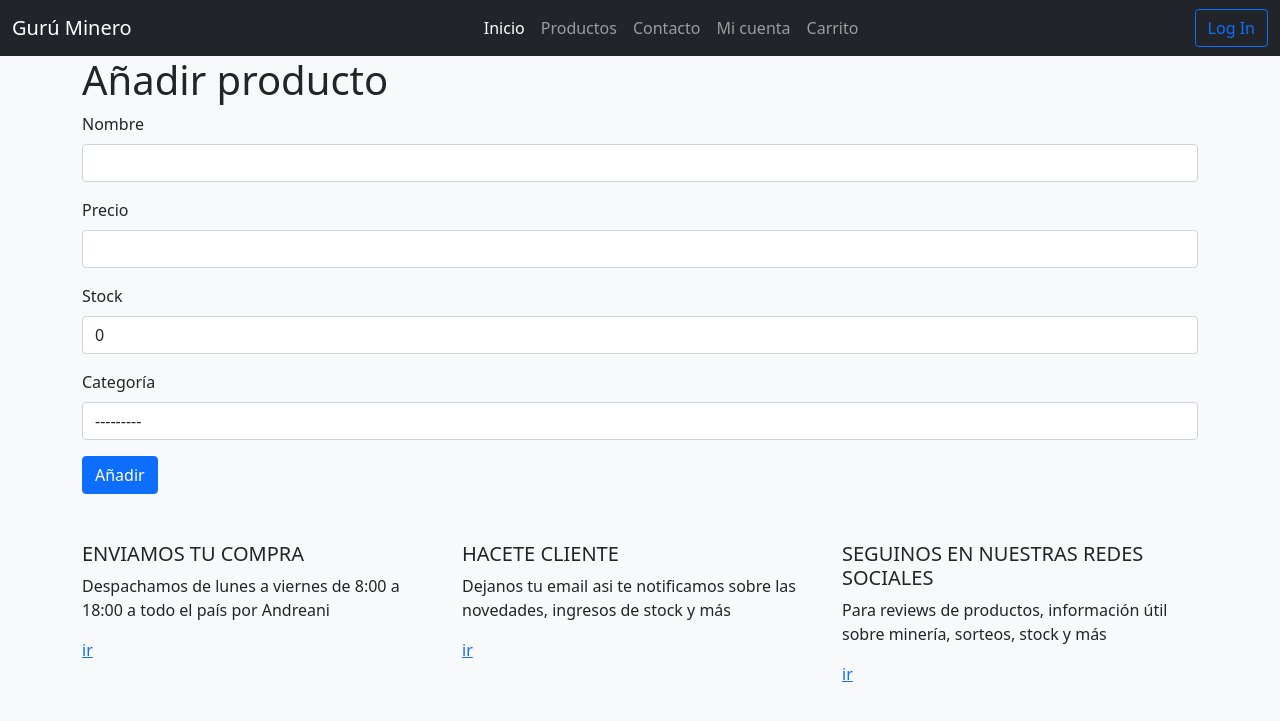
After one commit to ivanln26/404_minerva, a Django app: page /product/create in a window 1280 px wide. The commit adds this page. Shown: the top 721 px of the page. Run offline with Django 3.2, Linux system fonts and the light colour scheme.

Commit message:
Add create product view and template

```diff
--- /dev/null
+++ b/minerva/templates/product_create.html
@@ -0,0 +1,31 @@
+{% extends 'base.html' %}
+
+{% block title %}Añadir producto{% endblock %}
+
+{% block content %}
+  <h1>Añadir producto</h1>
+  <form action="{% url 'product_create' %}" method="post">
+    {% csrf_token %}
+    <div class="mb-3">
+      <label class="form-label" for="id_name">Nombre</label>
+      <input id="id_name" class="form-control" name="name" maxlength="25" required type="text">
+    </div>
+    <div class="mb-3">
+      <label class="form-label" for="id_price">Precio</label>
+      <input id="id_price" class="form-control" name="price" step="any" required type="number">
+    </div>
+    <div class="mb-3">
+      <label class="form-label" for="id_stock">Stock</label>
+      <input id="id_stock" class="form-control" name="stock" value="0" min="0" required type="number">
+    </div>
+    <div class="mb-3">
+      <label class="form-label" for="id_category">Categoría</label>
+      <select id="id_category" class="form-control" name="category" required>
+        <option value="" selected>---------</option>
+        <option value="1">Placa de video</option>
+        <option value="2">Rizer</option>
+      </select>
+    </div>
+    <button class="btn btn-primary" type="submit">Añadir</button>
+  </form>
+{% endblock %}
--- a/minerva/urls.py
+++ b/minerva/urls.py
@@ -7,6 +7,7 @@ from . import views
 urlpatterns = [
     path('', views.index, name='index'),
     path('products/', views.ProductListView.as_view(), name='product_list'),
+    path('product/create', views.ProductCreate.as_view(), name='product_create'),
     path('login/', views.LoginView.as_view(), name='login'),
     path('logout/', LogoutView.as_view(), name='logout'),
 ]
--- a/minerva/views.py
+++ b/minerva/views.py
@@ -1,9 +1,10 @@
+from django.contrib import messages
 from django.contrib.auth.views import LoginView
-from django.shortcuts import render
+from django.shortcuts import redirect, render
 from django.views import View
 
 from . import models
-from .forms import LoginForm
+from .forms import LoginForm, ProductForm
 
 
 def index(request):
@@ -12,6 +13,21 @@ def index(request):
         'products': products
     }
     return render(request, 'index.html', ctx)
+
+
+class ProductCreate(View):
+
+    def get(self, request):
+        return render(request, 'product_create.html')
+
+    def post(self, request):
+        form = ProductForm(request.POST)
+        if form.is_valid():
+            form.save()
+            messages.success(request, 'Producto añadido correctamente.', 'alert-success')
+        else:
+            messages.error(request, 'No se pudo añadir el producto.', 'alert-danger')
+        return redirect('product_list')
 
 
 class ProductListView(View):
```
Also changed, not shown: minerva/forms.py (+9 -0 lines), minerva/templates/product_list.html (+13 -0 lines).
